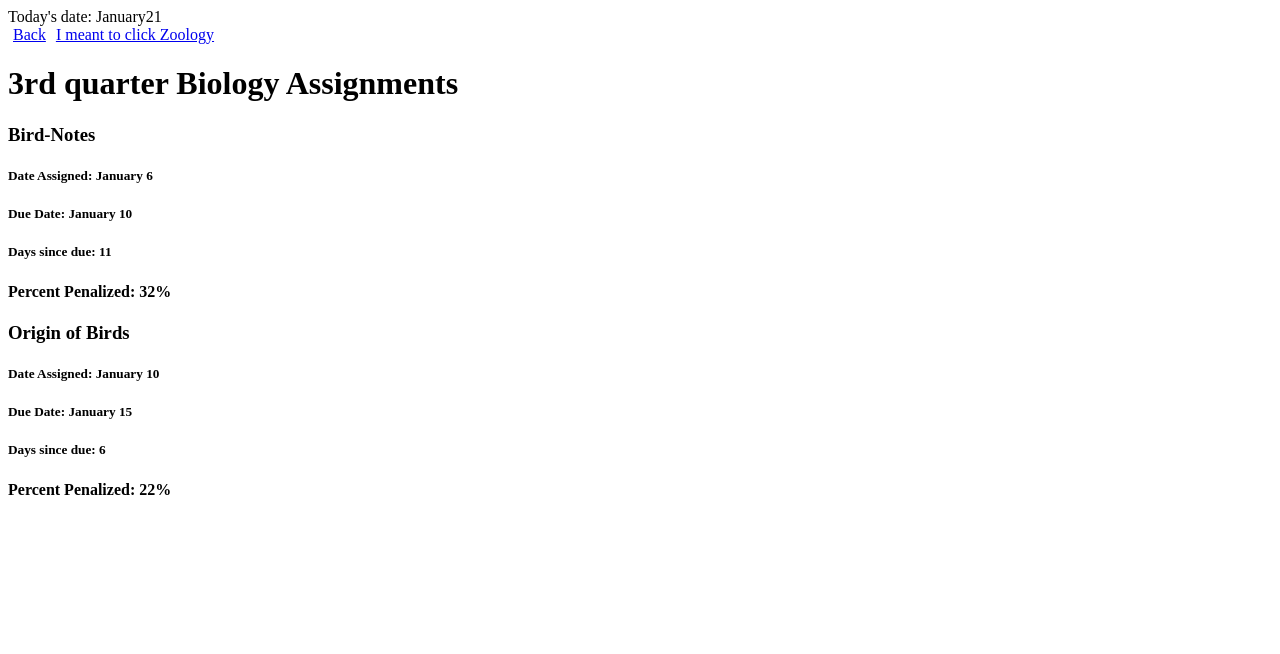
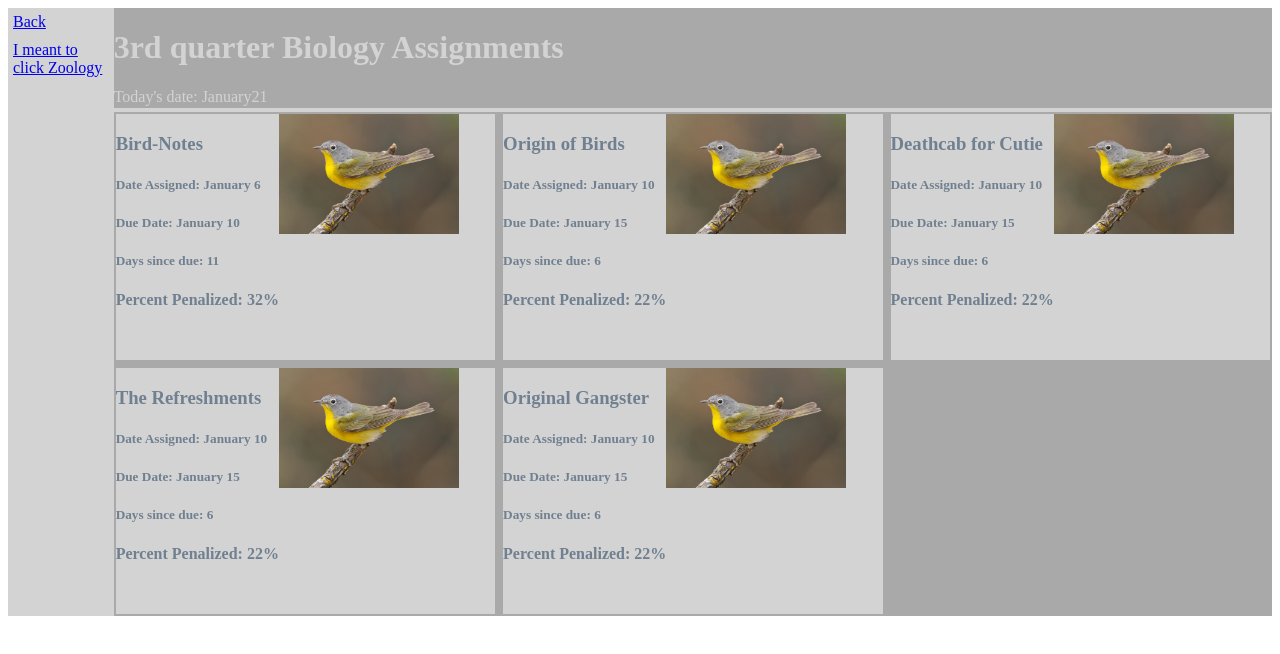
Before and after one commit to nwengert/hillcrest_biology_assignments, a React (Create React App) app: page /biology in a window 1280 px wide. Shown: the top 654 px of the page. Built offline with nearby package versions, Linux system fonts and the light colour scheme.

Commit message:
added pictures to assignments

```diff
--- a/src/App.js
+++ b/src/App.js
@@ -12,7 +12,6 @@ export default class App extends React.Component{
         const pathname = window.location.pathname
         return (
             <div>
-                <span>Today's date: {mm + dd}</span>
                 <Switch>
                     <Route
                         path="/biology"
--- a/src/Biology.js
+++ b/src/Biology.js
@@ -20,27 +20,56 @@ function Biology(props) {
             dueMonth: 0,
             dueDay: 15,
             picture: yellowBird
+        },
+        {
+            name: "Deathcab for Cutie",
+            assignedMonth: 0,
+            assignedDay: 10,
+            dueMonth: 0,
+            dueDay: 15,
+            picture: yellowBird
+        },
+        {
+            name: "The Refreshments",
+            assignedMonth: 0,
+            assignedDay: 10,
+            dueMonth: 0,
+            dueDay: 15,
+            picture: yellowBird
+        },
+        {
+            name: "Original Gangster",
+            assignedMonth: 0,
+            assignedDay: 10,
+            dueMonth: 0,
+            dueDay: 15,
+            picture: yellowBird
         }
     ]
     console.log(props)
-
-
     return(
         <div>
             {pathname === '/biology'&&
-                <div>
+                <div className='container'>
+                    <div className='header'>
+                        <h1 className='headerTitle'>3rd quarter Biology Assignments</h1>
+                        <span>Today's date: {props.mm + props.dd}</span>
+                    </div>
+                    <div className='menu'>
                         <Link to="/"        className='link'>Back</Link>
                         <Link to="/zoology" className='link'>I meant to click Zoology</Link>
-                    <h1>3rd quarter Biology Assignments</h1>
-
+                    </div>
 
                     <div className='assignments'>
                         {bAssignments.map(assignment => <div className='assignment' key={assignment.name}>
+                                                            <div>
                                                                 <h3>{assignment.name}</h3>
                                                                 <h5>Date Assigned:     {props.month[assignment.assignedMonth]} {assignment.assignedDay}</h5>
                                                                 <h5>Due Date:          {props.month[assignment.dueMonth]} {assignment.dueDay}</h5>
                                                                 <h5>Days since due:    {props.dd - assignment.dueDay}</h5>
                                                                 <h4>Percent Penalized: {10 + (props.dd - assignment.dueDay)*2}%</h4>
+                                                            </div>
+                                                            <img src={yellowBird} alt="yellow bird"/>
                                                         </div>
                                         )
                         }
--- a/src/styles.css
+++ b/src/styles.css
@@ -1,3 +1,38 @@
 .link {
     margin: 5px;
 }
+.container {
+    height: 100%;
+    background-color: lightgray;
+    display: grid;
+    grid-gap: 4px;
+    grid-template: 100px auto / repeat(12, 1fr);
+}
+.header {
+    background:darkgray;
+    color: lightgray;
+    grid-column: 2 / -1;
+}
+.menu{
+    grid-row: 1 / -1;
+    display: flex;
+    flex-direction: column;
+}
+.assignments {
+    grid-column: 2 / -1;
+    background-color: darkgray;
+    display: grid;
+    grid-gap: 4px;
+    grid-template: 250px 250px / repeat(3, 1fr) ;
+}
+.assignment{
+    border: solid 2px darkgray;
+    background-color: lightgray;
+    color: slategray;
+    display: flex;
+    flex-direction: row;
+}
+img {
+    height: 120px;
+    width: auto;
+}
```
Lines whose indentation alone changed are shown as unchanged.
